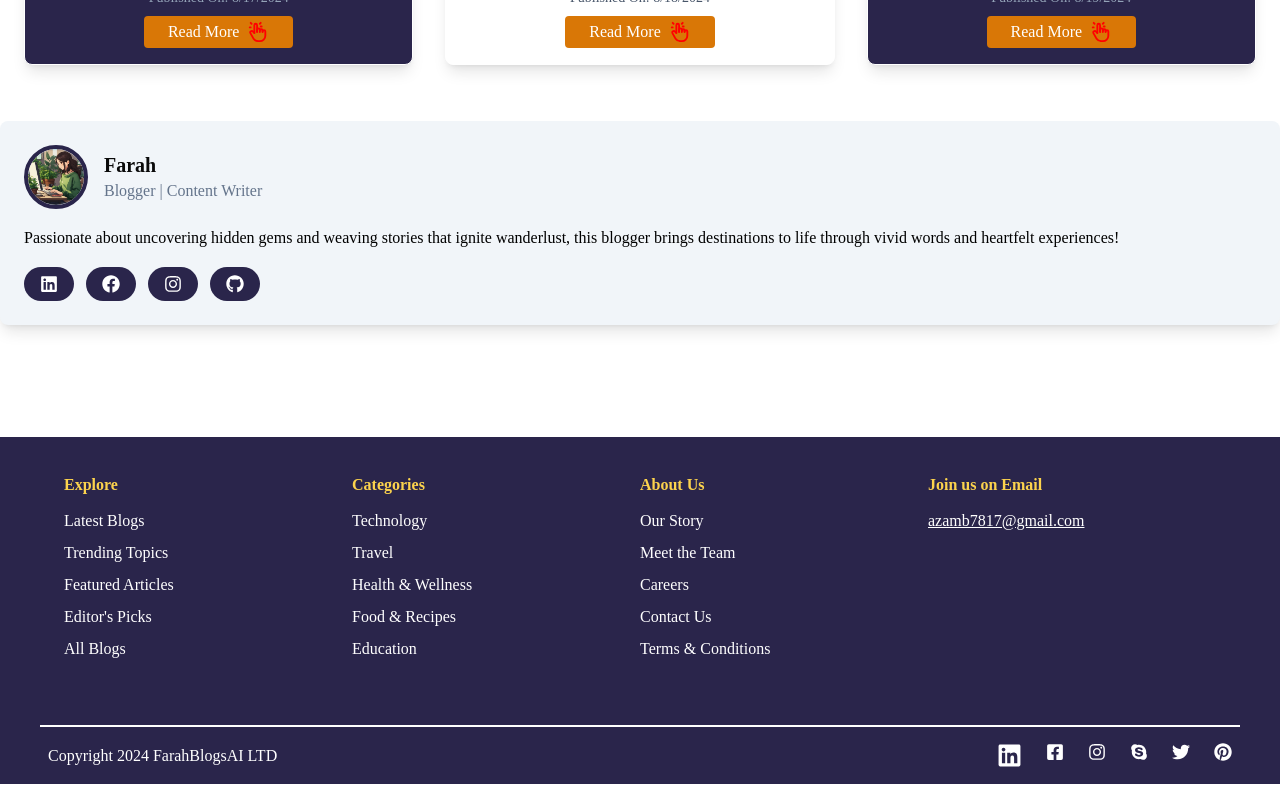
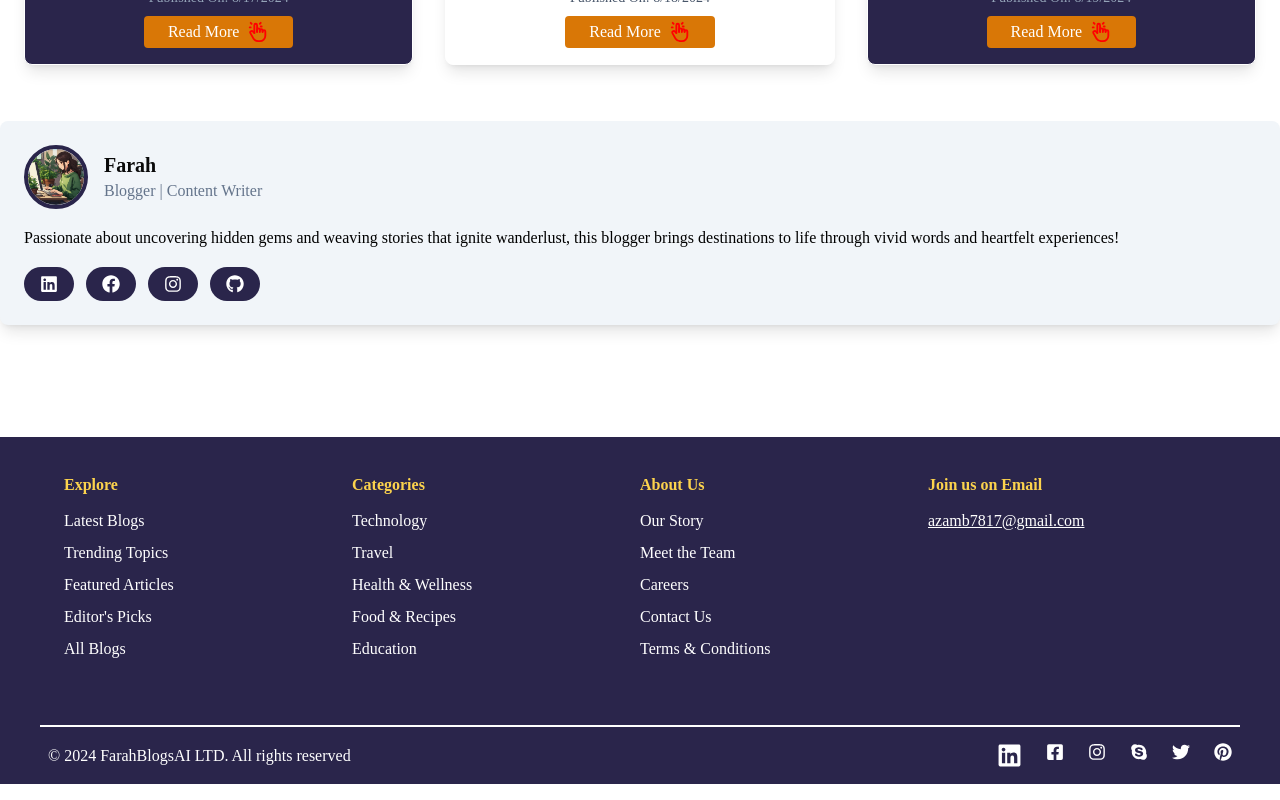
Before and after one commit to WajahatAli3218664/futureaiblogs, a Next.js app: page / in a window 1280 px wide. Shown: the part 1637-2437 px from the top of the page. Built offline with nearby package versions, Linux system fonts and the light colour scheme.

Commit message:
Update Footer.tsx

```diff
--- a/src/components/Footer.tsx
+++ b/src/components/Footer.tsx
@@ -52,7 +52,7 @@ const Footer = () => {
         <div className="border-b-2 bg-neutral-50 mt-10 font-extralight mr-10 ml-10"></div>
 
         <div className='flex flex-col lg:flex-row justify-between items-center py-4 px-4'>
-            <p className='text-center lg:text-left ml-8 mr-10'>Copyright 2024 FarahBlogsAI LTD</p>
+            <p className='text-center lg:text-left ml-8 mr-10'>© 2024 FarahBlogsAI LTD. All rights reserved</p>
 
             {/* Social Icons */}
             <div className='flex gap-6 mt-4 lg:mt-0 mr-8 ml-8 hover:scale-105 duration-300'>
```
